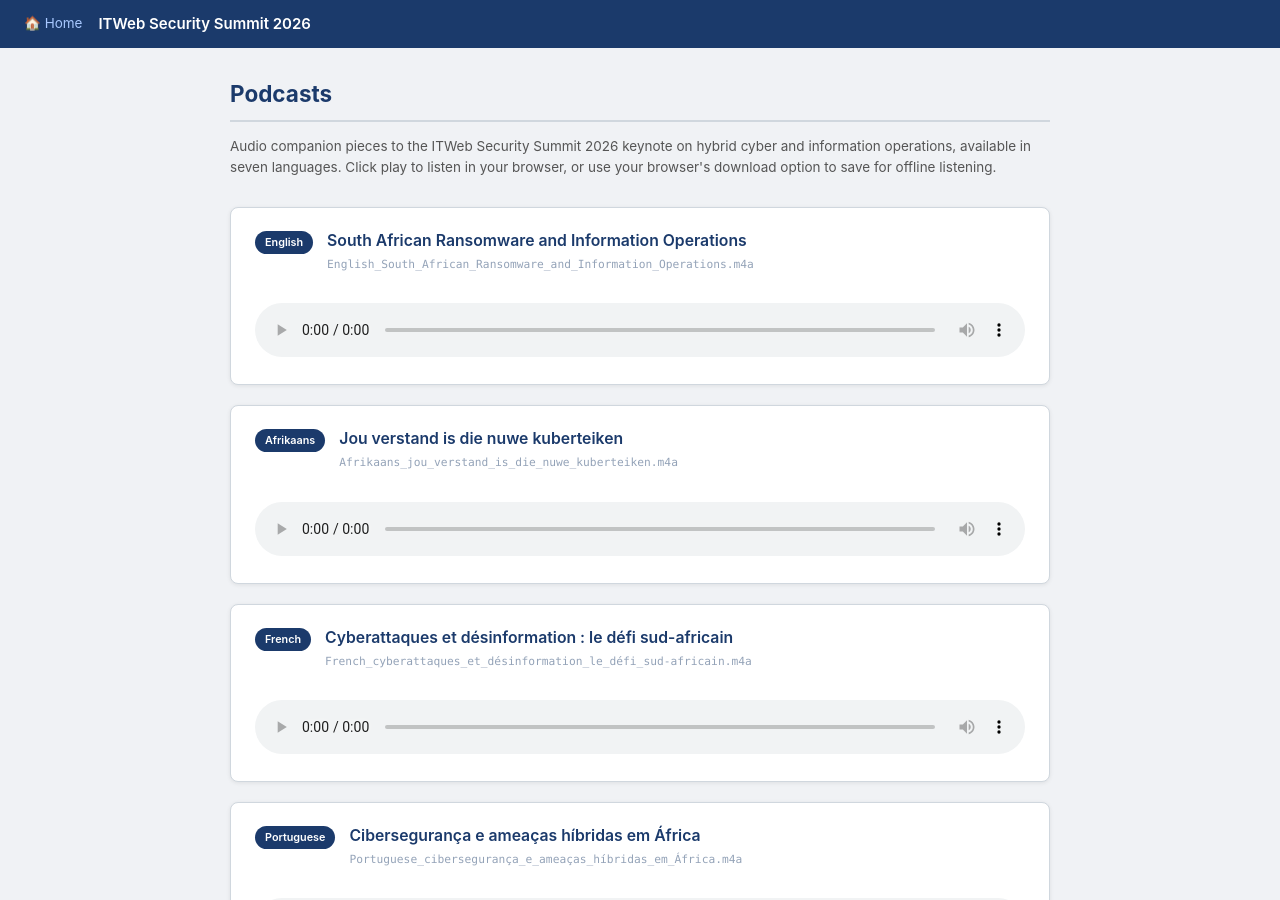
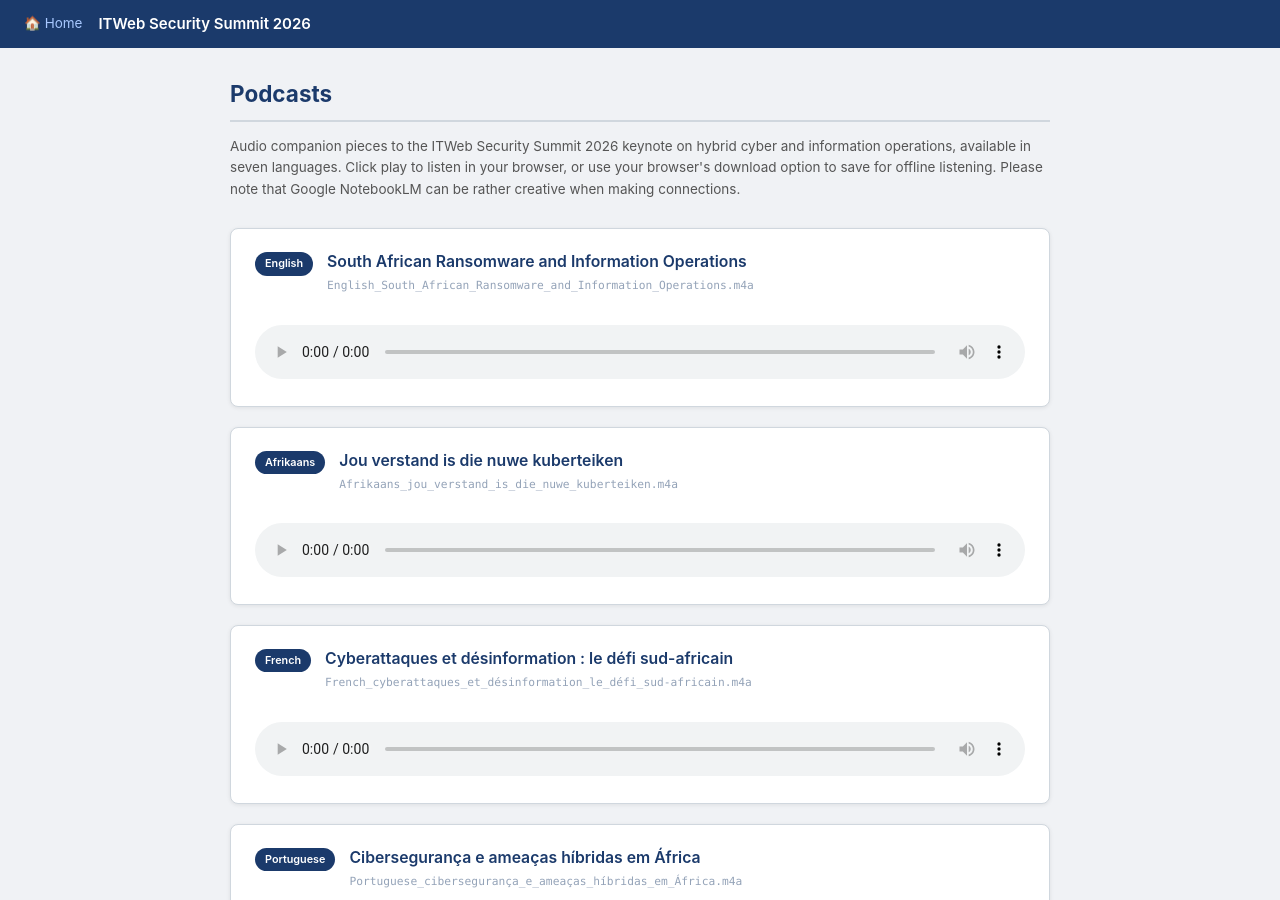
Before and after one commit to scampb06/ITWeb, a Jekyll site: the page analysis/podcasts.html, which Jekyll copies as it is, in a window 1280 px wide and 900 px high. Built offline with Jekyll 4.4.1, drawn with Linux system fonts in a browser that asks for light colours.

Commit message:
added mp4 recording of extended version of the Keynote with full verbal notes, and added disclaimer for NotebookLM and clarification of models used in analysis

```diff
--- a/analysis/podcasts.html
+++ b/analysis/podcasts.html
@@ -117,7 +117,7 @@
 
 <main class="main-content">
   <h1>Podcasts</h1>
-  <p class="subtitle">Audio companion pieces to the ITWeb Security Summit 2026 keynote on hybrid cyber and information operations, available in seven languages. Click play to listen in your browser, or use your browser's download option to save for offline listening.</p>
+  <p class="subtitle">Audio companion pieces to the ITWeb Security Summit 2026 keynote on hybrid cyber and information operations, available in seven languages. Click play to listen in your browser, or use your browser's download option to save for offline listening. Please note that Google NotebookLM can be rather creative when making connections.</p>
 
   <!-- English -->
   <div class="podcast-card">
```
